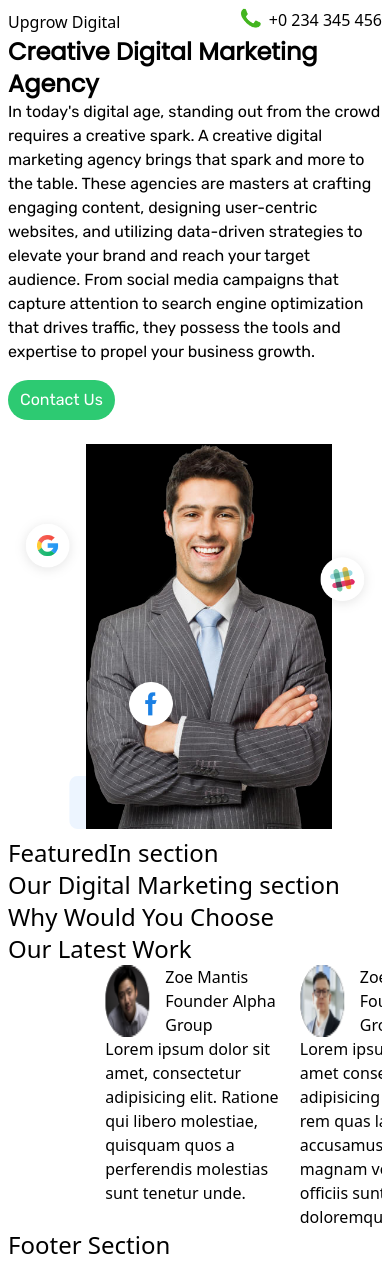
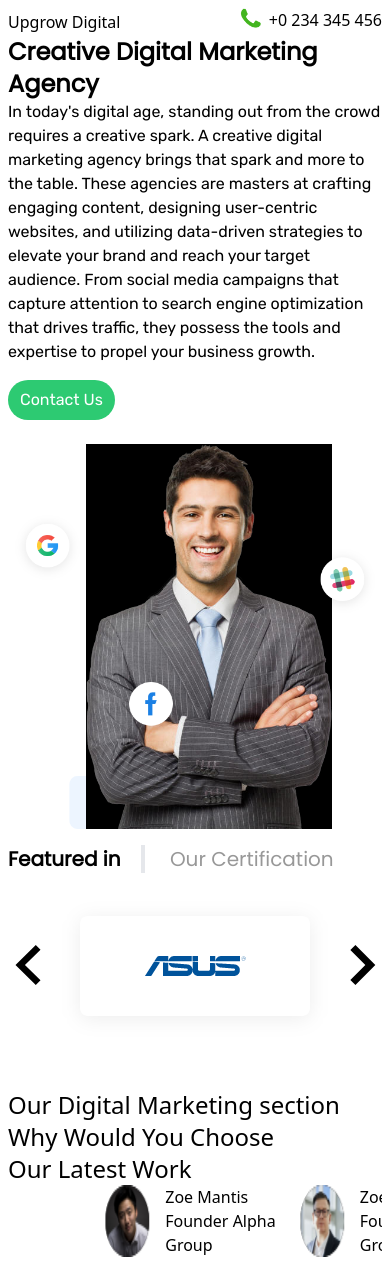
Before and after one commit to shakiltha/digital-service-agency-landing_page, a React (Vite) app: page / in a window 390 px wide. Shown: the top 1261 px of the page. Built offline with nearby package versions, Linux system fonts and the light colour scheme.

Commit message:
featured in section for all screen complete

```diff
--- a/src/components/Cover.jsx
+++ b/src/components/Cover.jsx
@@ -17,12 +17,12 @@ const Cover = () => {
         </div>
       </div>
       <div className="md:absolute md:top-9">
-        <div className="lg:flex lg:gap-4 ">
+        <div className="lg:flex lg:items-center lg:gap-4 ">
           <div className="lg:flex-1">
-            <h3 className="poppins font-bold text-2xl lg:text-3xl">
+            <h3 className="poppins font-bold text-2xl lg:text-3xl lg:my-4">
               Creative Digital Marketing Agency
             </h3>
-            <p className="rubik lg:text-lg">
+            <p className="rubik lg:text-lg lg:my-4">
               In today's digital age, standing out from the crowd requires a
               creative spark. A creative digital marketing agency brings that
               spark and more to the table. These agencies are masters at
--- a/src/components/FeaturedIn.jsx
+++ b/src/components/FeaturedIn.jsx
@@ -1,9 +1,122 @@
+import { useKeenSlider } from "keen-slider/react";
+import "keen-slider/keen-slider.min.css";
+import { useState } from "react";
+
+import brand1 from "../assets/Brand 1.png";
+import brand2 from "../assets/Brand 2.png";
+import brand3 from "../assets/Brand 3.png";
+import brand4 from "../assets/Brand 4.png";
+import brand5 from "../assets/Brand 5.png";
+
 const FeaturedIn = () => {
+  const [currentSlide, setCurrentSlide] = useState(0);
+  const [loaded, setLoaded] = useState(false);
+  const [sliderRef, instanceRef] = useKeenSlider({
+    initial: 0,
+    slideChanged(slider) {
+      setCurrentSlide(slider.track.details.rel);
+    },
+    created() {
+      setLoaded(true);
+    },
+  });
+
   return (
-    <div>
-      <h2 className="text-2xl">FeaturedIn section</h2>
+    <div className="my-4 md:mt-[35rem] lg:mt-[5rem]">
+      <div className="poppins text-xl lg:text-2xl my-4">
+        <span className="font-bold pr-5 mr-5 border-r-4">Featured in</span>{" "}
+        <span className="opacity-40">Our Certification</span>
+      </div>
+      <div className="navigation-wrapper relative lg:hidden">
+        <div ref={sliderRef} className="keen-slider">
+          <div className="keen-slider__slide number-slide1">
+            <img src={brand1} className="mx-auto" alt="" />
+          </div>
+          <div className="keen-slider__slide number-slide2">
+            <img src={brand2} className="mx-auto" alt="" />
+          </div>
+          <div className="keen-slider__slide number-slide3">
+            <img src={brand3} className="mx-auto" alt="" />
+          </div>
+          <div className="keen-slider__slide number-slide4">
+            <img src={brand4} className="mx-auto" alt="" />
+          </div>
+          <div className="keen-slider__slide number-slide5">
+            <img src={brand5} className="mx-auto" alt="" />
+          </div>
+        </div>
+        {loaded && instanceRef.current && (
+          <div className="flex justify-between">
+            <div className="w-10 absolute top-14">
+              <Arrow
+                left
+                onClick={(e) =>
+                  e.stopPropagation() || instanceRef.current?.prev()
+                }
+                disabled={currentSlide === 0}
+              />
+            </div>
+            <div className="w-10 absolute top-14 right-0">
+              <Arrow
+                onClick={(e) =>
+                  e.stopPropagation() || instanceRef.current?.next()
+                }
+                disabled={
+                  currentSlide ===
+                  instanceRef.current.track.details.slides.length - 1
+                }
+              />
+            </div>
+          </div>
+        )}
+      </div>
+      {loaded && instanceRef.current && (
+        <div className="dots">
+          {[
+            ...Array(instanceRef.current.track.details.slides.length).keys(),
+          ].map((idx) => {
+            return (
+              <button
+                key={idx}
+                onClick={() => {
+                  instanceRef.current?.moveToIdx(idx);
+                }}
+                className={"dot" + (currentSlide === idx ? " active" : "")}
+              ></button>
+            );
+          })}
+        </div>
+      )}
+      <div className="hidden lg:flex lg:flex-wrap">
+        <img src={brand1} alt="" />
+        <img src={brand2} alt="" />
+        <img src={brand3} alt="" />
+        <img src={brand4} alt="" />
+        <img src={brand5} alt="" />
+      </div>
     </div>
   );
 };
 
+function Arrow(props) {
+  const disabled = props.disabled ? " arrow--disabled" : "";
+  return (
+    <svg
+      onClick={props.onClick}
+      className={`arrow ${
+        props.left ? "arrow--left" : "arrow--right"
+      } ${disabled}`}
+      xmlns="http://www.w3.org/2000/svg"
+      viewBox="0 0 24 24"
+    >
+      {props.left && (
+        <path d="M16.67 0l2.83 2.829-9.339 9.175 9.339 9.167-2.83 2.829-12.17-11.996z" />
+      )}
+      {!props.left && (
+        <path d="M5 3l3.057-3 11.943 12-11.943 12-3.057-3 9-9z" />
+      )}
+    </svg>
+  );
+}
+
 export default FeaturedIn;
```
Also changed, not shown: src/assets/left-arrow.png (added), src/assets/right-arrow.png (added).
